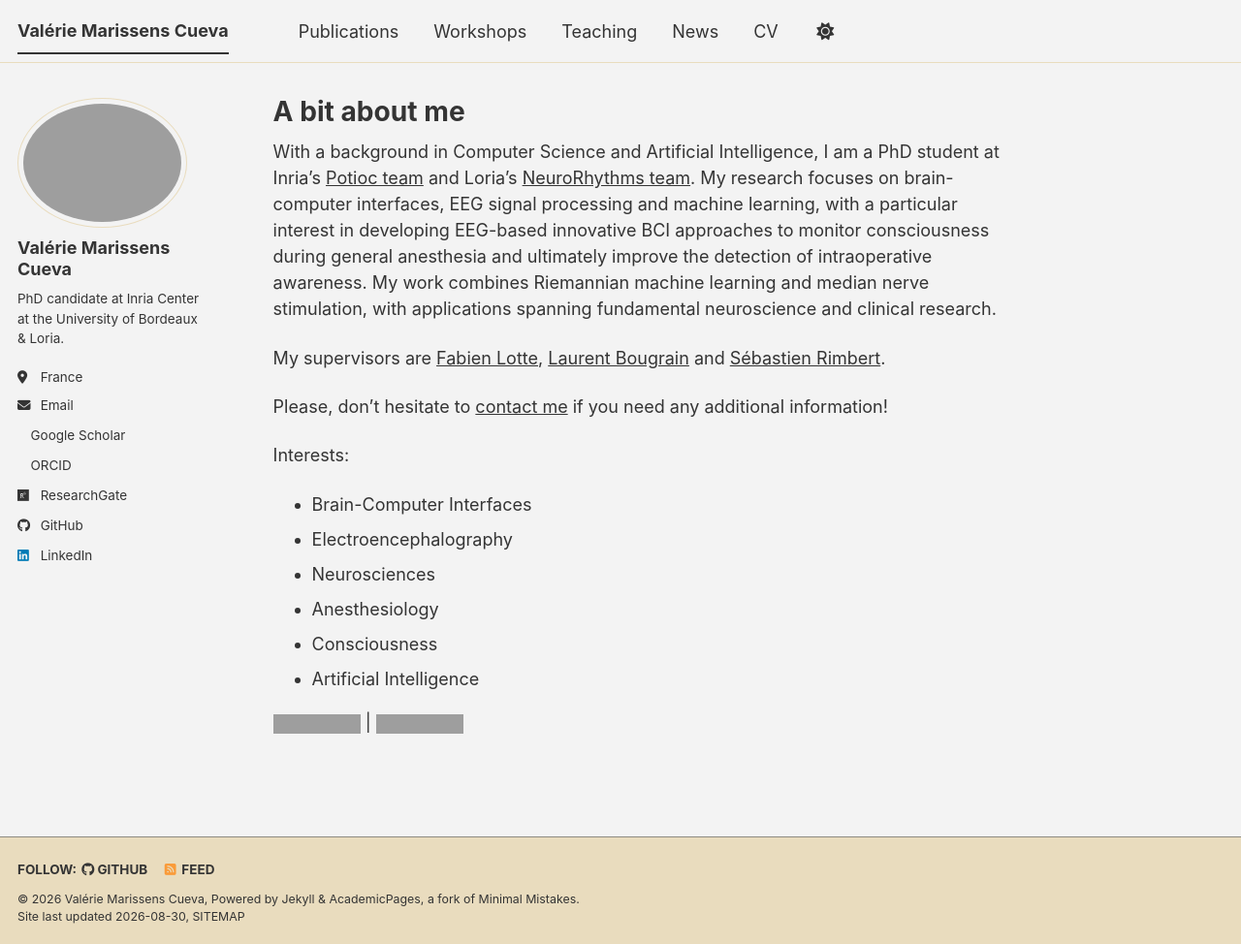
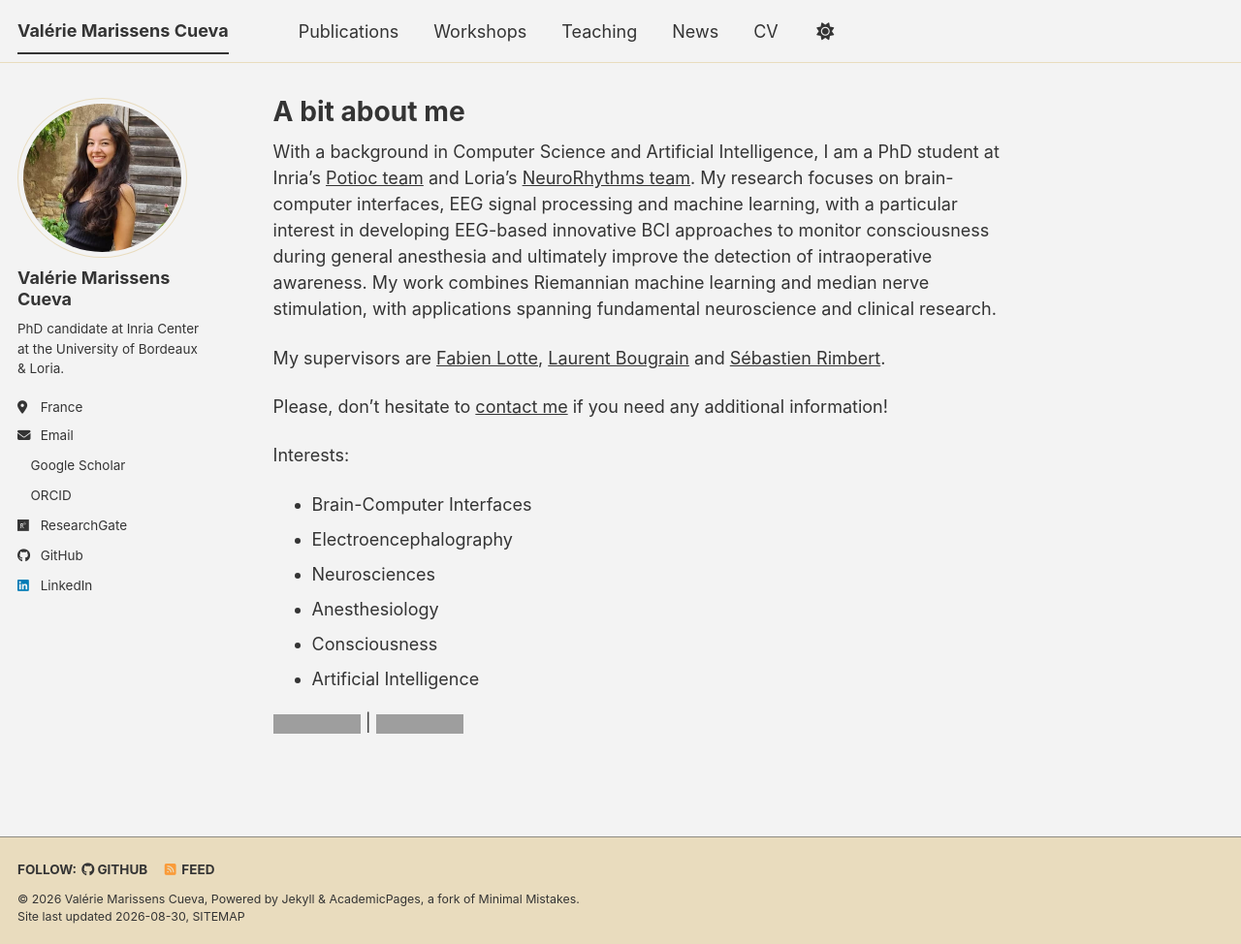
Before and after one commit to vmarissenscueva/vmarissenscueva.github.io, a Jekyll site: the page built from _pages/about.md, in a window 1280 px wide and 974 px high. Shown: the whole window at 97% size. Built offline with Jekyll 4.4.1, drawn with Linux system fonts in a browser that asks for light colours; a style sheet for code colours, icons or effects is not loaded; grey boxes are pictures that could not be loaded.

Commit message:
Update _config.yml

```diff
--- a/_config.yml
+++ b/_config.yml
@@ -23,7 +23,7 @@ repository               : "vmarissenscueva/vmarissenscueva.github.io"
 #               Additional customization can be done by editing /_includes/author-profile.html
 author:
   # Biographic information
-  avatar           : "profile_pic_vmc2.jpeg"
+  avatar           : "profile_pic_vmc1.png"
   name             : "Valérie Marissens Cueva"
   pronouns         : # example: "she/her"
   bio              : "PhD candidate at Inria Center at the University of Bordeaux & Loria."
```
